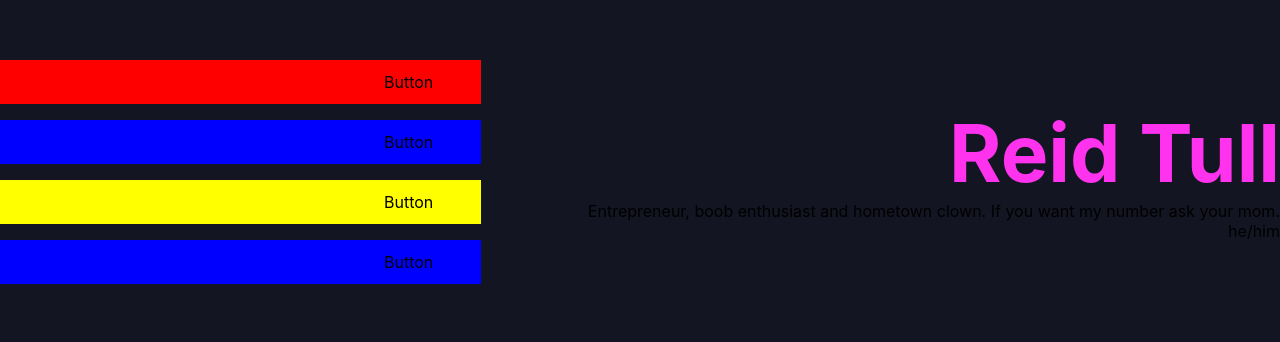
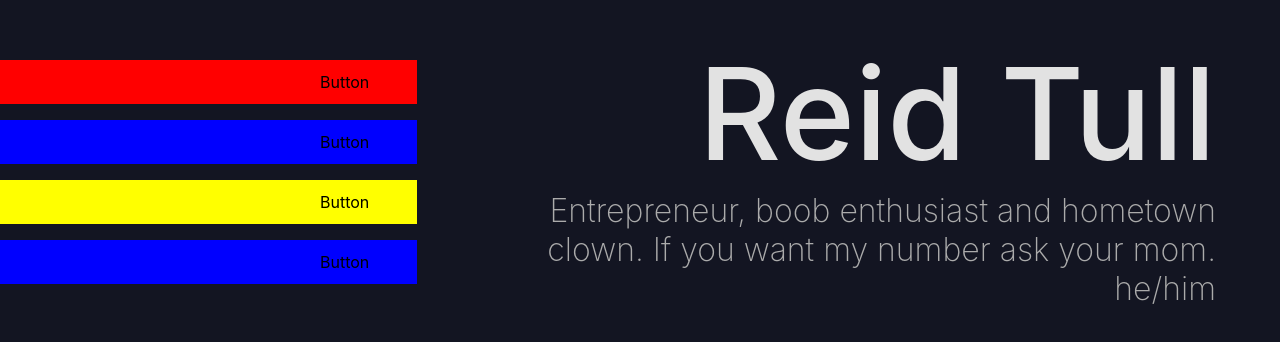
Before and after one commit to akaowen7/first-website, a Next.js app: page / in a window 1280 px wide. Shown: the part 228-570 px from the top of the page. Built offline with nearby package versions, Linux system fonts and the light colour scheme.

Commit message:
The title looks better now

```diff
--- a/styles/Button.module.css
+++ b/styles/Button.module.css
@@ -1,5 +1,5 @@
 .button {
   padding: 0.75em 3em;
-  padding-left: 30vw;
+  padding-left: 25vw;
   margin: 0.5em 0;
 }
--- a/styles/Home.module.css
+++ b/styles/Home.module.css
@@ -10,22 +10,29 @@
 }
 
 .title h1 {
-  font-size: 5em;
-  color: #f3e;
+  text-align: right;
+  font-weight: 500;
+  font-size: 8em;
+  color: rgb(226, 226, 226);
   justify-content: right;
 }
 
 .title p {
+  font-weight: 200;
+  font-size: 2em;
+  color: rgb(171, 171, 171);
   justify-content: right;
   text-align: right;
 }
 
 .title {
-  max-width: 70ch;
+  max-width: 89ch;
   flex: 1;
   align-self: center;
   justify-self: center;
   flex-direction: column;
+  margin: 2.5em 7.5em;
+  margin-right: 5vw;
 }
 
 .buttons {
```
